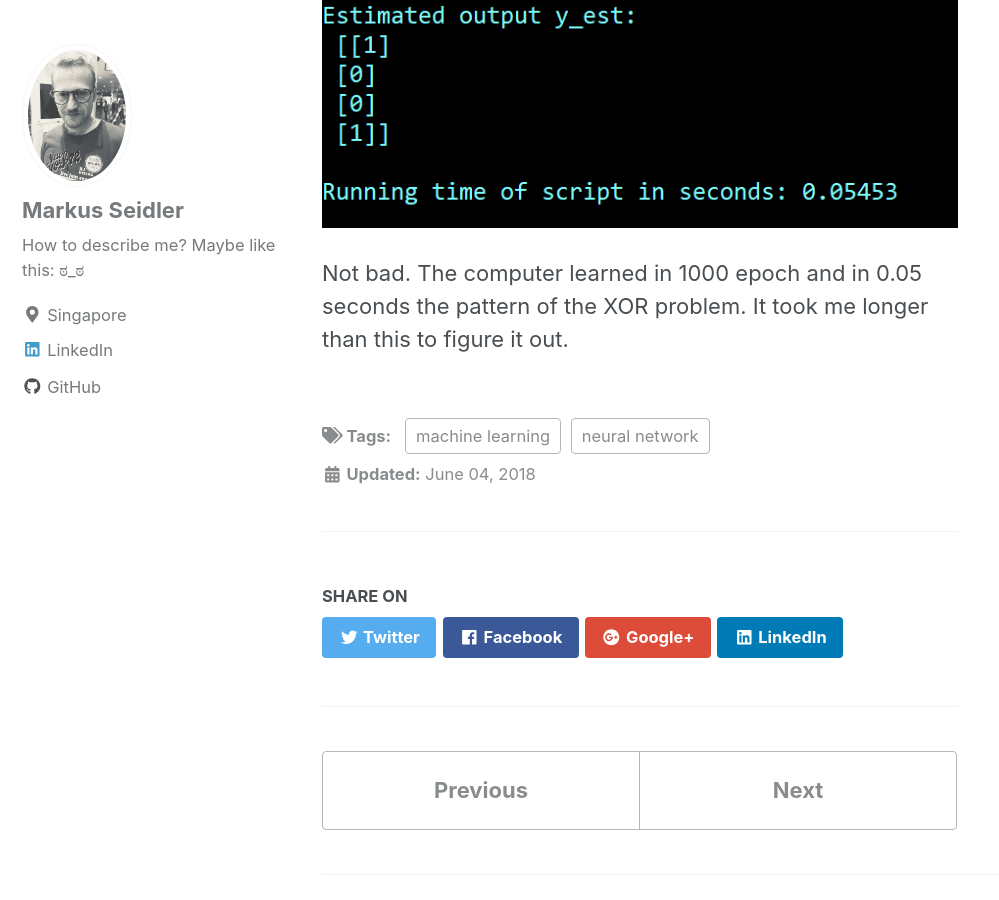
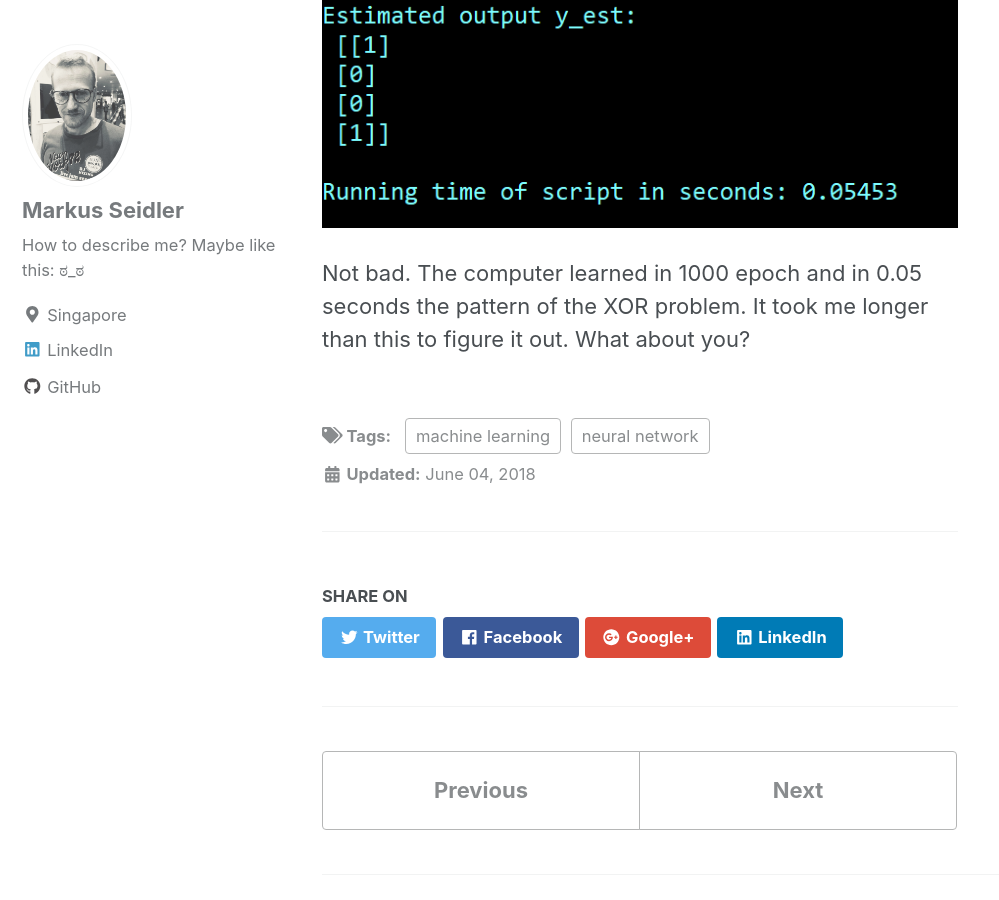
Before and after one commit to markusseidler/markusseidler.github.io, a Jekyll site: the page built from _posts/2018-06-04-FirstNN.md, in a window 1280 px wide and 900 px high, scrolled down 17288 px. Shown: the whole window, without its empty margins (0-999 px from the left). Built offline with Jekyll 4.4.1, drawn with Linux system fonts in a browser that asks for light colours; nearby versions of some CDN libraries; some of the changed text lies outside the part shown.

```diff
--- a/_posts/2018-06-04-FirstNN.md
+++ b/_posts/2018-06-04-FirstNN.md
@@ -8,7 +8,7 @@
 ---
 
 
-## My first Neural Network
+## My first Neural Network.
 
 This is a huge and intimidating topic. It sounds complicated, mysterious,
 and impossible to master if you do not have a PhD in Maths, Computer Science,
@@ -439,4 +439,4 @@
 alt="Output of ThreeLayerNet">
 
 Not bad. The computer learned in 1000 epoch and in 0.05 seconds the pattern of
-the XOR problem. It took me longer than this to figure it out.
+the XOR problem. It took me longer than this to figure it out. What about you?
```
